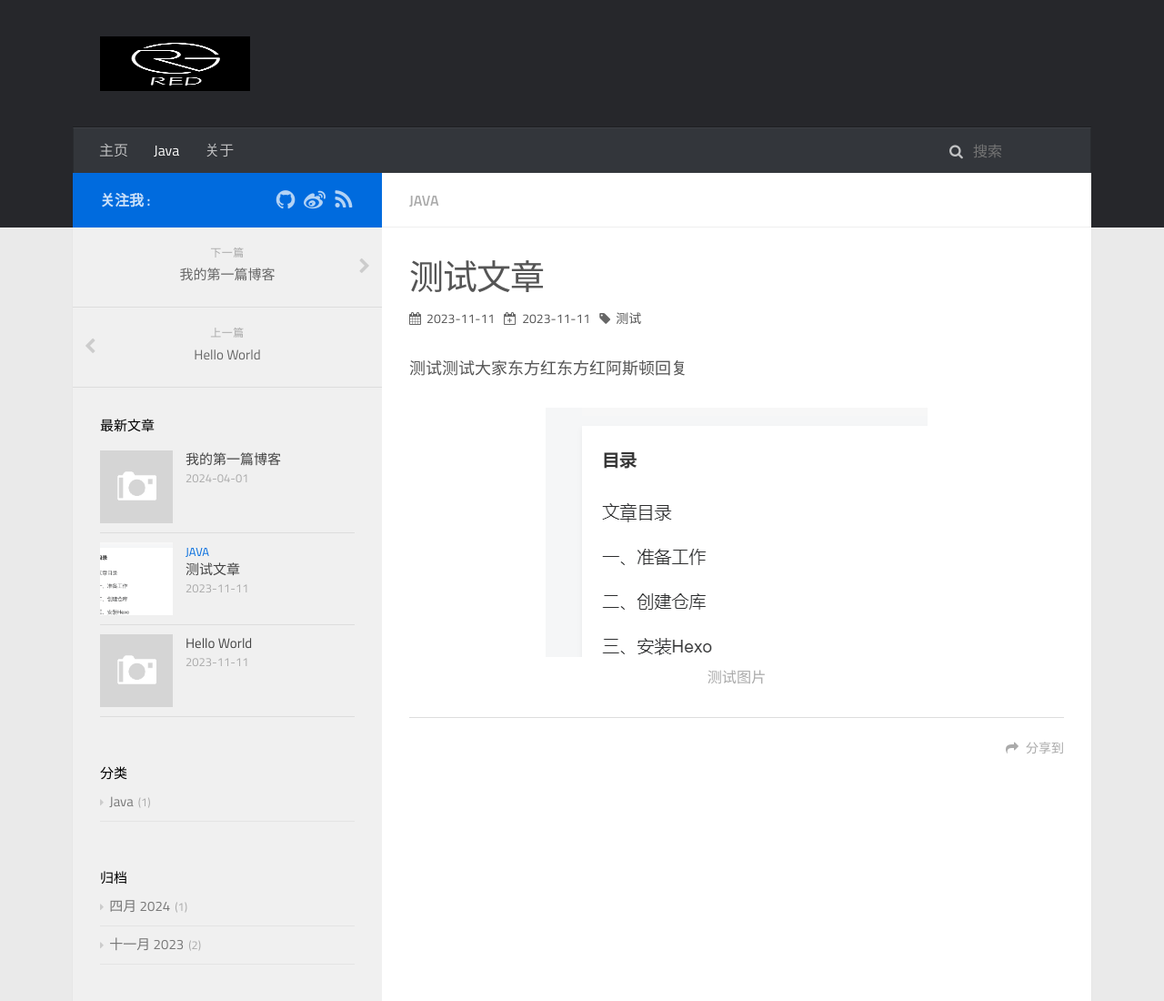
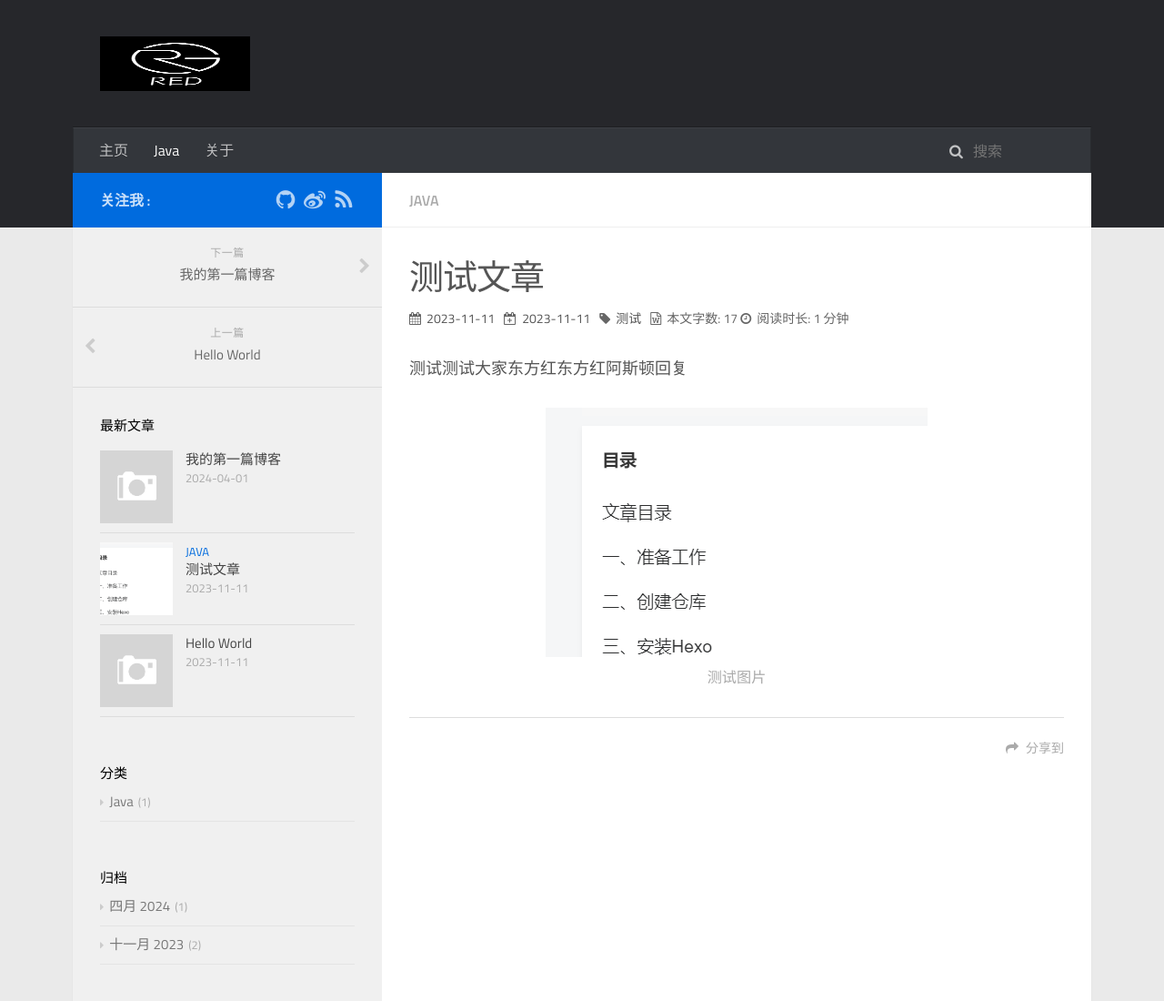
Before and after one commit to red568/red568.github.io, a plain HTML site: page 2023/11/11/测试文章/index.html in a window 1280 px wide. Shown: the top 1100 px of the page at 91% size. Drawn offline with Linux system fonts and the light colour scheme; a script that the page names is missing.

Commit message:
Site updated: 2024-04-01 14:49:47

```diff
--- a/2023/11/11/测试文章/index.html
+++ b/2023/11/11/测试文章/index.html
@@ -199,6 +199,15 @@
 
 
 
+
+   <div class="article-counter">
+      <i class="fa fa-file-word-o"></i>
+      <span class="post-count-item-text">本文字数: </span>
+      <span class="post-count">17</span>
+      <i class="fa fa-clock-o"></i>
+      <span class="post-time-item-text">阅读时长: </span>
+      <span class="post-count">1 分钟 </span>
+   </div>
 
 
             </div>
```
Also changed, not shown: 2023/11/11/hello-world/index.html (+9 -0 lines), 2024/04/01/我的第一篇博客/index.html (+9 -0 lines), about/index.html (+9 -0 lines), content.json (+1 -1 lines).
